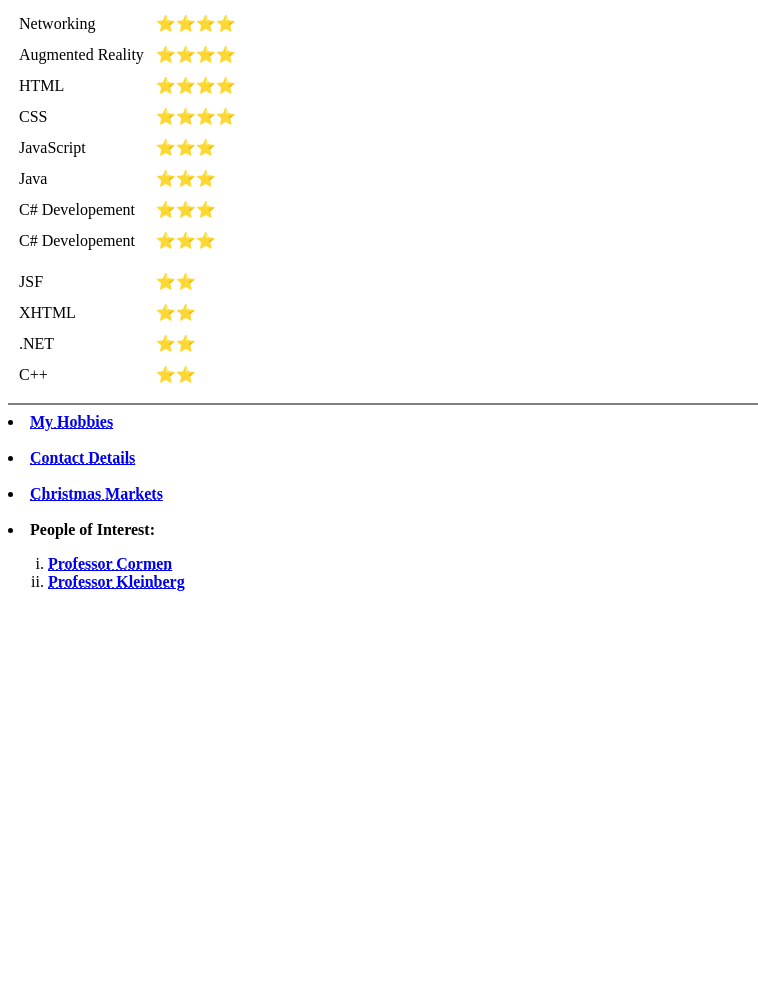
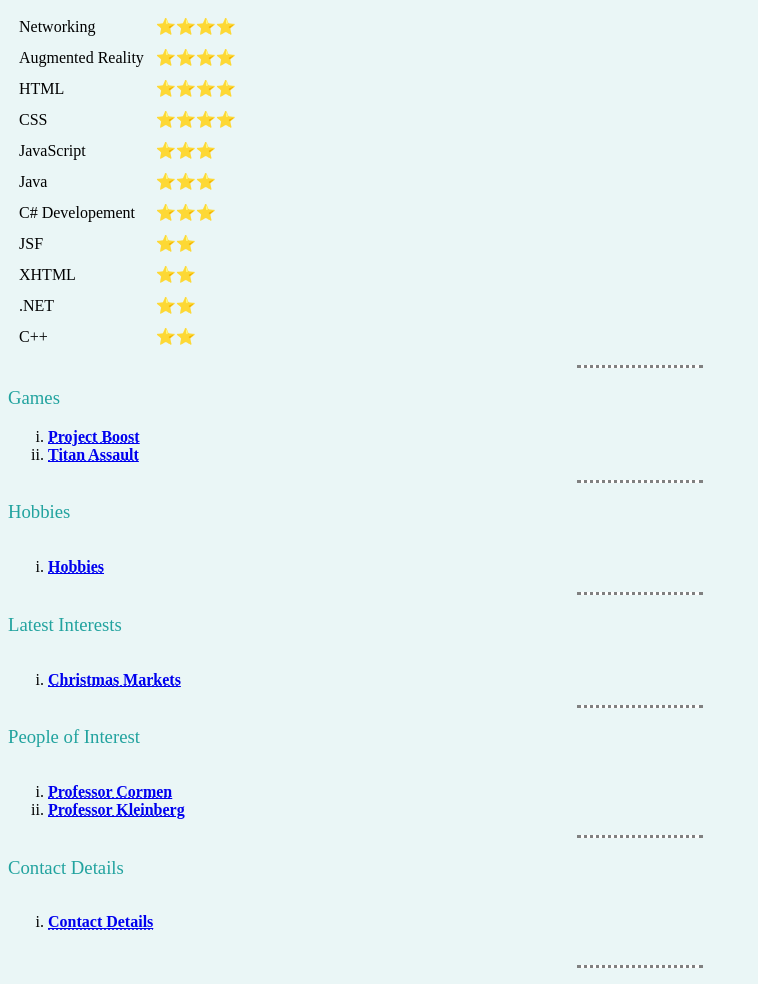
Before and after one commit to kevmc6264/cv, a plain HTML site: page index.html in a window 1280 px wide. Shown: the part 702-1686 px from the top of the page, without its empty margins (0-758 px from the left). Before the commit the page ends 1309 px from the top, so only its background shows below. Drawn offline with Linux system fonts and the light colour scheme.

Commit message:
Add files via upload

```diff
--- /dev/null
+++ b/css/styles.css
@@ -0,0 +1,26 @@
+/*******************TAG SELECTORS************************/
+
+  body {
+    background-color: #EAF6F6;
+  }
+
+  hr {
+    background-color: white;
+    border-style: dotted none none;
+    border-color: grey;
+    border-width: 3px;
+    width: 10%;
+  }
+
+  h1,h2,h3,h4,h5,h6 {
+    font-weight: 300;
+    color: #22A39F;
+  }
+
+
+
+/*******************TAG SELECTORS************************/
+/*Add a class="" to the h1-h6 tags/any tags, give a name then write it in css like: .h1 for example*/
+
+
+/******************ID SELECTORS************************/
--- a/index.html
+++ b/index.html
@@ -1,9 +1,11 @@
 <!DOCTYPE html>
-<html lang="en" dir="ltr">
+<html>
 
 <head>
   <meta charset="utf-8">
   <title>Kevin's Personal Site</title>
+  <link rel="stylesheet" href="css/styles.css">
+
 </head>
 
 <body>
@@ -87,11 +89,6 @@
       <td>⭐⭐⭐</td>
     </tr>
     <tr>
-      <td>C# Developement</td>
-      <td>⭐⭐⭐</td>
-    </tr>
-    <tr>
-    <tr>
       <td>JSF</td>
       <td>⭐⭐</td>
     </tr>
@@ -111,15 +108,44 @@
 
   <hr size="2" noshade>
 
-  <li><strong><a href="Hobbies.html"><abbr title="My Hobbies Page">My Hobbies</abbr></a></strong></li><br>
-  <li><strong><a href="ContactDetails.html"><abbr title="Contact Details">Contact Details</abbr></a></strong></li><br>
-  <li><strong><a href="ChristmasMarket.html"><abbr title="Christmas Market">Christmas Markets</abbr></a></strong></li><br>
+  <h3>Games</h3>
+  <table cellspacing="10">
 
-  <li><strong>People of Interest:</strong></li>
-<ol type="i">
-  <li><strong><a href="https://www.cs.dartmouth.edu/~thc/"><abbr title="Professor Thomas H. Cormen">Professor Cormen</abbr></a></strong><br></li>
-  <li><strong><a href="http://www.cs.cornell.edu/home/kleinber/"><abbr title="Professor Jon Kleinberg">Professor Kleinberg</abbr></a></strong><br></li>
-</ol>
+    <ol type="i">
+      <li><strong><a href="ProjectBoost.html"><abbr title="Play Project Boost">Project Boost</abbr></a></strong></li>
+      <li><strong><a href="TitanAssault.html"><abbr title="Play Titan Assault">Titan Assault</abbr></a></strong></li>
+    </ol>
+    <hr size="2" noshade>
+
+    <h3>Hobbies</h3>
+    <table cellspacing="10">
+      <ol type="i">
+        <li><strong><a href="Hobbies.html"><abbr title="My Hobbies Page">Hobbies</abbr></a></strong></li>
+      </ol>
+      <hr size="2" noshade>
+
+      <h3>Latest Interests</h3>
+      <table cellspacing="10">
+        <ol type="i">
+          <li><strong><a href="ChristmasMarket.html"><abbr title="Christmas Market">Christmas Markets</abbr></a></strong></li>
+        </ol>
+        <hr size="2" noshade>
+
+        <h3>People of Interest</h3>
+        <table cellspacing="10">
+          <ol type="i">
+            <li><strong><a href="https://www.cs.dartmouth.edu/~thc/"><abbr title="Professor Thomas H. Cormen">Professor Cormen</abbr></a></strong><br></li>
+            <li><strong><a href="http://www.cs.cornell.edu/home/kleinber/"><abbr title="Professor Jon Kleinberg">Professor Kleinberg</abbr></a></strong><br></li>
+          </ol>
+          <hr size="2" noshade>
+
+          <h3>Contact Details</h3>
+          <table cellspacing="10">
+            <ol type="i">
+              <li><strong><a href="ContactDetails.html"><abbr title="Contact Details">Contact Details</abbr></a></strong></li><br>
+            </ol>
+            <hr size="2" noshade>
+
 </body>
 
 </html>
```
Also changed, not shown: AR Book.html (+1 -0 lines), ChristmasMarket.html (+2 -1 lines), ContactDetails.html (+1 -0 lines), Hobbies.html (+3 -1 lines), ProjectBoost.html (added, +56 -0 lines), Spelling Bee.html (+1 -0 lines), Student Life.html (+1 -0 lines), The Two Cathedrals.html (+1 -0 lines), TitanAssault.html (added, +21 -0 lines), UK-Medu.html (+1 -0 lines).
